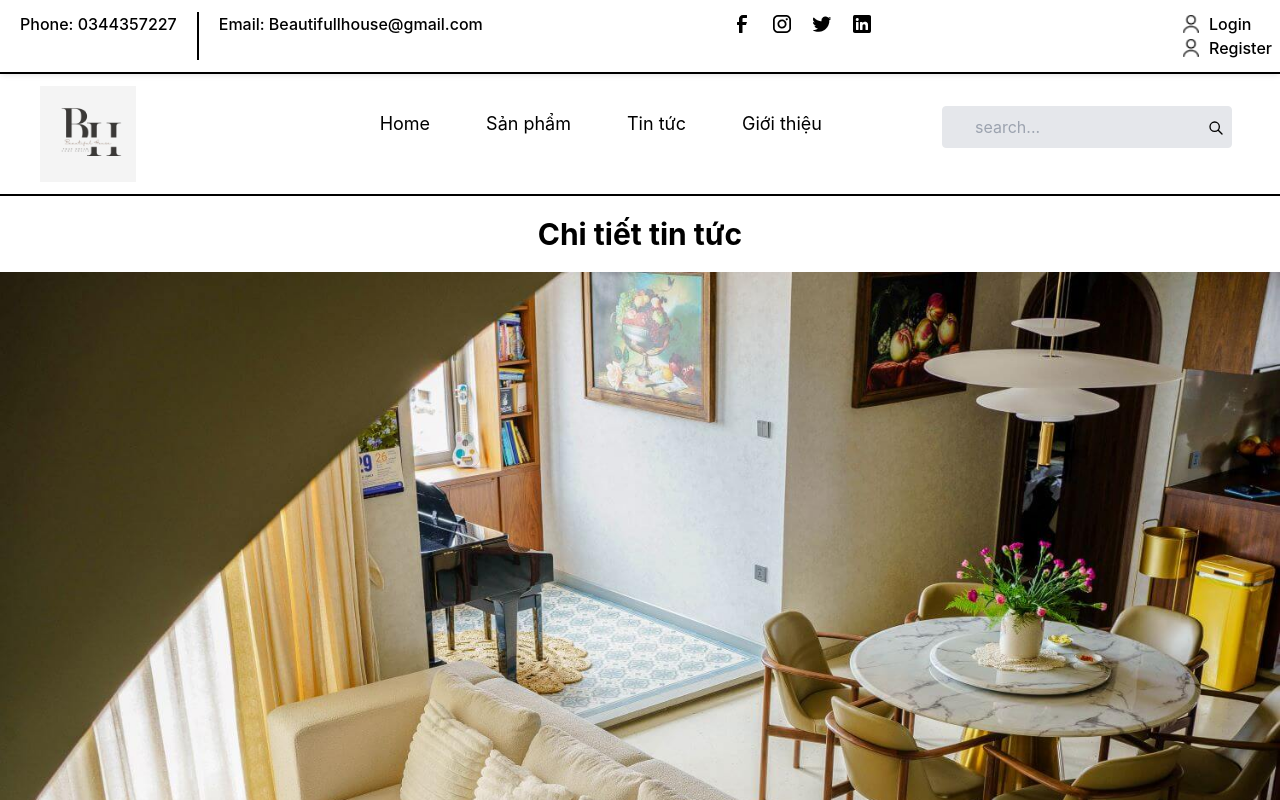
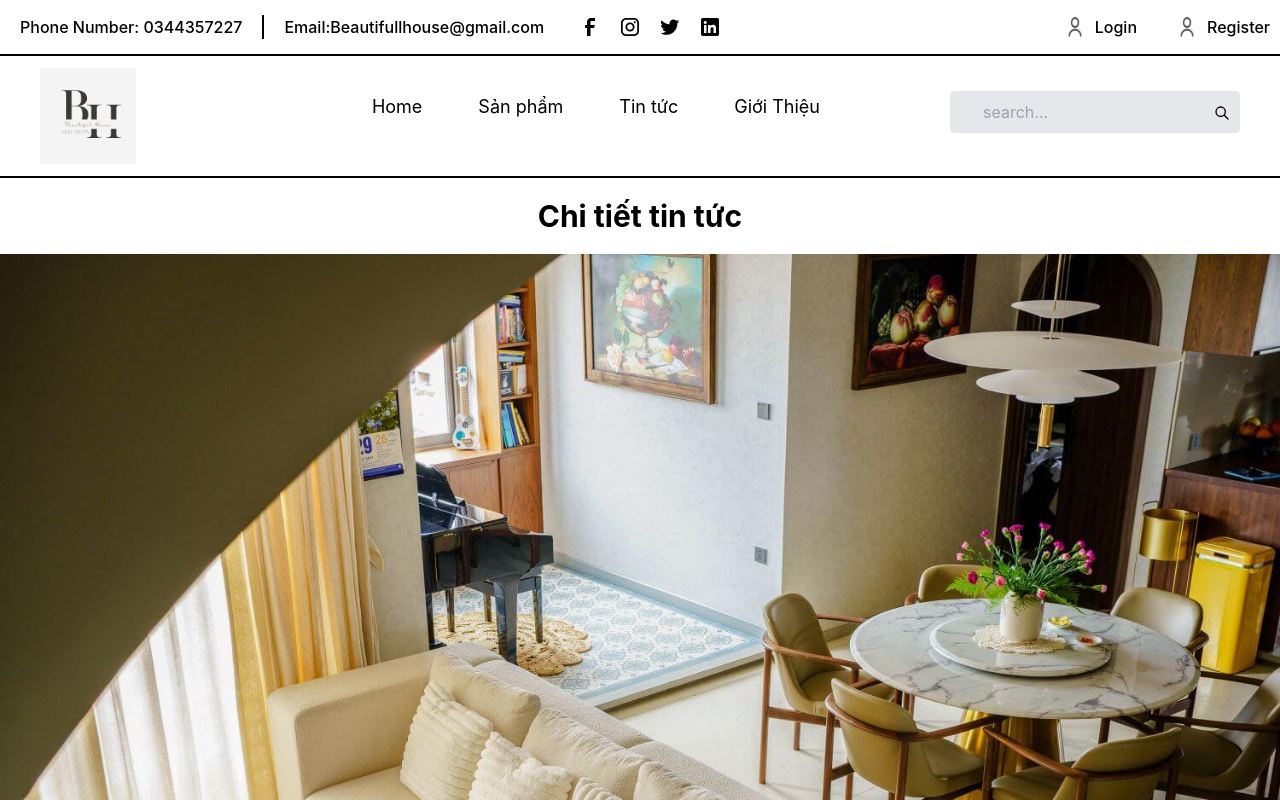
Before and after one commit to Jerry291299/FEDATN, a React (Create React App) app: page /tintuc/1 in a window 1280 px wide. Shown: the top 800 px of the page. Built offline with nearby package versions, Linux system fonts and the light colour scheme.

Commit message:
fix tin tuc và detail

```diff
--- a/src/components/Header.tsx
+++ b/src/components/Header.tsx
@@ -165,7 +165,9 @@ const Header = () => {
               <NavLink to={"/tintuc"} className="hover:border-b-2 border-black">
                 Tin tức
               </NavLink>
-              <p className="hover:border-b-2 border-black">Giới thiệu</p>
+              <NavLink to={"/gioithieu"} className="hover:border-b-2 border-black">
+                Giới Thiệu
+              </NavLink>
             </div>
 
             <div className="search px-[30px] pt-[23px]">
--- a/src/components/tintuc.tsx
+++ b/src/components/tintuc.tsx
@@ -1,4 +1,4 @@
-import { Link } from "react-router-dom";
+import { Link, NavLink, useNavigate,useParams } from "react-router-dom";
 import Facebook from "../anh/Facebook.png";
 import heart from "../anh/heart.png";
 import noti from "../anh/notification.png";
@@ -19,6 +19,8 @@ const Tintuc = () => {
         info: { role: string; email: string; id: string };
         id: string;
     } | null>(null);
+    const [isSubMenuOpen, setIsSubMenuOpen] = useState(false);
+    const Navigate = useNavigate();
 
     useEffect(() => {
         const userData = sessionStorage.getItem("user");
@@ -26,6 +28,15 @@ const Tintuc = () => {
             setUser(JSON.parse(userData));
         }
     }, []);
+    const toggleSubMenu = () => {
+        setIsSubMenuOpen(!isSubMenuOpen);
+      };
+
+      const handleLogout = () => {
+        sessionStorage.removeItem("user");
+        setUser(null);
+        Navigate("/");
+      };
 
     const articles = [
         {
@@ -50,65 +61,163 @@ const Tintuc = () => {
 
     return (
         <div className="container mx-auto w-full">
-            <header className="up py-3 flex justify-between font-medium pr-2">
+      <div className="container mx-auto w-full">
+        <div className="up py-[15px] flex justify-between font-medium pr-[10px]">
           <div className="trái flex">
-                    <p className="border-r-2 border-black px-5">Phone: 0344357227</p>
-                    <p className="px-5">Email: Beautifullhouse@gmail.com</p>
+            <p className="border-r-2 border-black px-[20px]">
+              Phone Number: 0344357227
+            </p>
+            <p className="px-[20px]">Email:Beautifullhouse@gmail.com</p>
           </div>
-                <div className="icon flex pr-20 gap-4">
-                    <img className="w-6 h-6" src={Facebook} alt="Facebook" />
-                    <img className="w-6 h-6" src={insta} alt="Instagram" />
-                    <img className="w-6 h-6" src={twitter} alt="Twitter" />
-                    <img className="w-6 h-6" src={link} alt="LinkedIn" />
+          <div className="icon flex pr-[300px] gap-4">
+            <img className="w-6 h-6" src={Facebook} alt="" />
+            <img className="w-6 h-6" src={insta} alt="" />
+            <img className="w-6 h-6" src={twitter} alt="" />
+            <img className="w-6 h-6" src={link} alt="" />
           </div>
+
           <div className="phải flex gap-3">
             {user ? (
               <div className="relative">
-                            <div className="flex items-center cursor-pointer border-2 border-black rounded-xl px-3 py-1">
-                                <img src={nguoi} alt="Profile" className="w-5 h-5" />
-                                <p className="ml-2 flex gap-2">
-                                    {user.info.email}
-                                    <img className="w-4 h-4 mt-1" src={iconarrow} alt="Arrow Icon" />
+                {/* Profile Icon and Name */}
+                <div
+                  className="flex items-center cursor-pointer border-2 border-black rounded-xl px-[10px] py-[5px]"
+                  onClick={toggleSubMenu}
+                >
+                  <img
+                    src={nguoi}
+                    alt="Profile"
+                    className="w-5 h-5"
+                  />
+                  <p className="ml-2 flex gap-2">{user?.info?.email}
+                    <img className="w-4 h-4 mt-[5px]" src={iconarrow} alt="" />
                   </p>
                 </div>
+
+                {/* Submenu */}
+                {isSubMenuOpen && (
+                  <ul className="absolute right-0 mt-2 w-48 bg-white shadow-lg rounded-md py-2 z-10">
+                    {user?.info?.role === "admin" && (
+                      <li className="hover:bg-gray-100">
+                        <Link
+                          to="/admin"
+                          className="block px-4 py-2"
+                          onClick={() => setIsSubMenuOpen(false)}
+                        >
+                          Admin
+                        </Link>
+                      </li>
+                    )}
+
+                    {(user?.info?.role === "user" || user?.info?.role === "admin") && (
+                      <>
+                        <li className="hover:bg-gray-100">
+                          <Link
+                            to={`/Cart/${user?.info?.id}`}
+                            className="block px-4 py-2"
+                            onClick={() => setIsSubMenuOpen(false)}
+                          >
+                            Xem Giỏ hàng
+                          </Link>
+                        </li>
+                        <li className="hover:bg-gray-100">
+                          <Link
+                            to="/order"
+                            className="block px-4 py-2"
+                            onClick={() => setIsSubMenuOpen(false)}
+                          >
+                            Xem Đơn hàng
+                          </Link>
+                        </li>
+                      </>
+                    )}
+
+                    <li className="hover:bg-gray-100">
+                      <button
+                        onClick={() => {
+                          handleLogout();
+                          setIsSubMenuOpen(false);
+                        }}
+                        className="block w-full text-left px-4 py-2"
+                      >
+                        Logout
+                      </button>
+                    </li>
+                  </ul>
+                )}
               </div>
             ) : (
-                        <div>
-                            <Link to={"/login"} className="flex gap-2 items-center">
-                                <img className="w-5" src={nguoi} alt="Login" />
-                                <span>Login</span>
+              <>
+                <Link to={"/login"}>
+                  <div className="flex">
+                    <img
+                      className="scale-[0.9] pl-[30px] pr-[10px]"
+                      src={nguoi}
+                      alt=""
+                    />
+                    Login
+                  </div>
                 </Link>
-                            <Link to={"/register"} className="flex gap-2 items-center">
-                                <img className="w-5" src={nguoi} alt="Register" />
-                                <span>Register</span>
+                <Link to={"/register"}>
+                  <div className="flex">
+                    <img
+                      className="scale-[0.9] pl-[30px] pr-[10px]"
+                      src={nguoi}
+                      alt=""
+                    />
+                    Register
+                  </div>
                 </Link>
-                        </div>
+              </>
             )}
           </div>
-            </header>
+        </div>
 
-            <div className="down flex justify-between border-y-2 py-3 border-black pr-2">
-                <img className="h-24 pl-10" src={logo} alt="Logo" />
-                <nav className="right flex pl-10">
-                    <div className="text flex gap-14 pt-6 pr-20 text-lg">
-                        <Link to="/" className="hover:border-b-2 border-black">Home</Link>
-                        <Link to="/products" className="hover:border-b-2 border-black">Sản phẩm</Link>
-                        <p className="hover:border-b-2 border-black">Tin tức</p>
-                        <p className="hover:border-b-2 border-black">Giới thiệu</p>
+        <div className="down flex justify-between border-y-2 py-[12px] border-black pr-[10px]">
+          <img className="h-24 pl-[40px]" src={logo} alt="" />
+          <div className="right flex pl-[30px]">
+            <div className="text flex gap-14 pt-[25px] pr-[100px] text-lg">
+              <Link to="/" className="hover:border-b-2 border-black">
+                Home
+              </Link>
+
+              <NavLink to={"/products"} className="hover:border-b-2 border-black">
+                Sản phẩm
+              </NavLink>
+
+              <NavLink to={"/tintuc"} className="hover:border-b-2 border-black">
+                Tin tức
+              </NavLink>
+              <NavLink to={"/gioithieu"} className="hover:border-b-2 border-black">
+                Giới Thiệu
+              </NavLink>
             </div>
-                    <div className="search px-10 pt-5">
+
+            <div className="search px-[30px] pt-[23px]">
               <div className="relative">
                 <input
                   type="text"
-                                className="p-2 pl-8 rounded border bg-gray-200 focus:bg-white focus:outline-none focus:ring-2 focus:ring-yellow-600 focus:border-transparent"
+                  className="p-2 pl-8 rounded border border-gray-200 bg-gray-200 focus:bg-white focus:outline-none focus:ring-2 focus:ring-yellow-600 focus:border-transparent"
                   placeholder="search..."
                 />
-                            <svg className="w-4 h-4 absolute right-2 top-3.5" xmlns="http://www.w3.org/2000/svg" fill="none" viewBox="0 0 24 24" stroke="currentColor">
-                                <path strokeLinecap="round" strokeLinejoin="round" strokeWidth={2} d="M21 21l-6-6m2-5a7 7 0 11-14 0 7 7 0 0114 0z" />
+                <svg
+                  className="w-4 h-4 absolute right-[10px] top-3.5"
+                  xmlns="http://www.w3.org/2000/svg"
+                  fill="none"
+                  viewBox="0 0 24 24"
+                  stroke="currentColor"
+                >
+                  <path
+                    strokeLinecap="round"
+                    strokeLinejoin="round"
+                    strokeWidth={2}
+                    d="M21 21l-6-6m2-5a7 7 0 11-14 0 7 7 0 0114 0z"
+                  />
                 </svg>
               </div>
             </div>
-                </nav>
+          </div>
+        </div>
       </div>
 
             <main className="container mx-auto my-5">
--- a/src/components/tintucdetail.tsx
+++ b/src/components/tintucdetail.tsx
@@ -1,4 +1,5 @@
-import { useParams, Link } from "react-router-dom";
+
+import { Link, NavLink, useNavigate,useParams } from "react-router-dom";
 import { useEffect, useState } from "react";
 import Facebook from "../anh/Facebook.png";
 import heart from "../anh/heart.png";
@@ -22,7 +23,15 @@ const TintucDetail = () => {
         { id: "3", title: "Không gian phòng ngủ kết hợp nội thất từ vật liệu da và gỗ", content: "Góc vườn yên tĩnh xanh mát trên tầng thượng ngôi nhà", image: canho2 },
     ];
     const article = articles.find(article => article.id === id);
+      const [isSubMenuOpen, setIsSubMenuOpen] = useState(false);
+      const Navigate = useNavigate();
 
+      useEffect(() => {
+        const userData = sessionStorage.getItem("user");
+        if (userData) {
+          setUser(JSON.parse(userData));
+        }
+      }, []);
     const [user, setUser] = useState<{
         info: { role: string; email: string; id: string };
         id: string;
@@ -34,68 +43,176 @@ const TintucDetail = () => {
             setUser(JSON.parse(userData));
         }
     }, []);
+    const toggleSubMenu = () => {
+        setIsSubMenuOpen(!isSubMenuOpen);
+      };
+
+      const handleLogout = () => {
+        sessionStorage.removeItem("user");
+        setUser(null);
+        Navigate("/");
+      };
+
 
     return (
         <>
-            <header className="up py-3 flex justify-between font-medium pr-2 bg-white shadow-md">
+                  <div className="container mx-auto w-full">
+        <div className="up py-[15px] flex justify-between font-medium pr-[10px]">
           <div className="trái flex">
-                    <p className="border-r-2 border-black px-5">Phone: 0344357227</p>
-                    <p className="px-5">Email: Beautifullhouse@gmail.com</p>
+            <p className="border-r-2 border-black px-[20px]">
+              Phone Number: 0344357227
+            </p>
+            <p className="px-[20px]">Email:Beautifullhouse@gmail.com</p>
           </div>
-                <div className="icon flex pr-20 gap-4">
-                    <img className="w-6 h-6 cursor-pointer" src={Facebook} alt="Facebook" />
-                    <img className="w-6 h-6 cursor-pointer" src={insta} alt="Instagram" />
-                    <img className="w-6 h-6 cursor-pointer" src={twitter} alt="Twitter" />
-                    <img className="w-6 h-6 cursor-pointer" src={link} alt="LinkedIn" />
+          <div className="icon flex pr-[300px] gap-4">
+            <img className="w-6 h-6" src={Facebook} alt="" />
+            <img className="w-6 h-6" src={insta} alt="" />
+            <img className="w-6 h-6" src={twitter} alt="" />
+            <img className="w-6 h-6" src={link} alt="" />
           </div>
+
           <div className="phải flex gap-3">
             {user ? (
               <div className="relative">
-                            <div className="flex items-center cursor-pointer border-2 border-black rounded-xl px-3 py-1">
-                                <img src={nguoi} alt="Profile" className="w-5 h-5" />
-                                <p className="ml-2 flex gap-2">
-                                    {user.info.email}
-                                    <img className="w-4 h-4 mt-1" src={iconarrow} alt="Arrow Icon" />
+                {/* Profile Icon and Name */}
+                <div
+                  className="flex items-center cursor-pointer border-2 border-black rounded-xl px-[10px] py-[5px]"
+                  onClick={toggleSubMenu}
+                >
+                  <img
+                    src={nguoi}
+                    alt="Profile"
+                    className="w-5 h-5"
+                  />
+                  <p className="ml-2 flex gap-2">{user?.info?.email}
+                    <img className="w-4 h-4 mt-[5px]" src={iconarrow} alt="" />
                   </p>
                 </div>
+
+                {/* Submenu */}
+                {isSubMenuOpen && (
+                  <ul className="absolute right-0 mt-2 w-48 bg-white shadow-lg rounded-md py-2 z-10">
+                    {user?.info?.role === "admin" && (
+                      <li className="hover:bg-gray-100">
+                        <Link
+                          to="/admin"
+                          className="block px-4 py-2"
+                          onClick={() => setIsSubMenuOpen(false)}
+                        >
+                          Admin
+                        </Link>
+                      </li>
+                    )}
+
+                    {(user?.info?.role === "user" || user?.info?.role === "admin") && (
+                      <>
+                        <li className="hover:bg-gray-100">
+                          <Link
+                            to={`/Cart/${user?.info?.id}`}
+                            className="block px-4 py-2"
+                            onClick={() => setIsSubMenuOpen(false)}
+                          >
+                            Xem Giỏ hàng
+                          </Link>
+                        </li>
+                        <li className="hover:bg-gray-100">
+                          <Link
+                            to="/order"
+                            className="block px-4 py-2"
+                            onClick={() => setIsSubMenuOpen(false)}
+                          >
+                            Xem Đơn hàng
+                          </Link>
+                        </li>
+                      </>
+                    )}
+
+                    <li className="hover:bg-gray-100">
+                      <button
+                        onClick={() => {
+                          handleLogout();
+                          setIsSubMenuOpen(false);
+                        }}
+                        className="block w-full text-left px-4 py-2"
+                      >
+                        Logout
+                      </button>
+                    </li>
+                  </ul>
+                )}
               </div>
             ) : (
-                        <div>
-                            <Link to={"/login"} className="flex gap-2 items-center">
-                                <img className="w-5" src={nguoi} alt="Login" />
-                                <span>Login</span>
+              <>
+                <Link to={"/login"}>
+                  <div className="flex">
+                    <img
+                      className="scale-[0.9] pl-[30px] pr-[10px]"
+                      src={nguoi}
+                      alt=""
+                    />
+                    Login
+                  </div>
                 </Link>
-                            <Link to={"/register"} className="flex gap-2 items-center">
-                                <img className="w-5" src={nguoi} alt="Register" />
-                                <span>Register</span>
+                <Link to={"/register"}>
+                  <div className="flex">
+                    <img
+                      className="scale-[0.9] pl-[30px] pr-[10px]"
+                      src={nguoi}
+                      alt=""
+                    />
+                    Register
+                  </div>
                 </Link>
-                        </div>
+              </>
             )}
           </div>
-            </header>
+        </div>
 
-            <div className="down flex justify-between border-y-2 py-3 border-black pr-2">
-                <img className="h-24 pl-10" src={logo} alt="Logo" />
-                <nav className="right flex pl-10">
-                    <div className="text flex gap-14 pt-6 pr-20 text-lg">
-                        <Link to="/" className="hover:border-b-2 border-black">Home</Link>
-                        <Link to="/products" className="hover:border-b-2 border-black">Sản phẩm</Link>
-                        <p className="hover:border-b-2 border-black">Tin tức</p>
-                        <p className="hover:border-b-2 border-black">Giới thiệu</p>
+        <div className="down flex justify-between border-y-2 py-[12px] border-black pr-[10px]">
+          <img className="h-24 pl-[40px]" src={logo} alt="" />
+          <div className="right flex pl-[30px]">
+            <div className="text flex gap-14 pt-[25px] pr-[100px] text-lg">
+              <Link to="/" className="hover:border-b-2 border-black">
+                Home
+              </Link>
+
+              <NavLink to={"/products"} className="hover:border-b-2 border-black">
+                Sản phẩm
+              </NavLink>
+
+              <NavLink to={"/tintuc"} className="hover:border-b-2 border-black">
+                Tin tức
+              </NavLink>
+              <NavLink to={"/gioithieu"} className="hover:border-b-2 border-black">
+                Giới Thiệu
+              </NavLink>
             </div>
-                    <div className="search px-10 pt-5">
+
+            <div className="search px-[30px] pt-[23px]">
               <div className="relative">
                 <input
                   type="text"
-                                className="p-2 pl-8 rounded border bg-gray-200 focus:bg-white focus:outline-none focus:ring-2 focus:ring-yellow-600 focus:border-transparent"
+                  className="p-2 pl-8 rounded border border-gray-200 bg-gray-200 focus:bg-white focus:outline-none focus:ring-2 focus:ring-yellow-600 focus:border-transparent"
                   placeholder="search..."
                 />
-                            <svg className="w-4 h-4 absolute right-2 top-3.5" xmlns="http://www.w3.org/2000/svg" fill="none" viewBox="0 0 24 24" stroke="currentColor">
-                                <path strokeLinecap="round" strokeLinejoin="round" strokeWidth={2} d="M21 21l-6-6m2-5a7 7 0 11-14 0 7 7 0 0114 0z" />
+                <svg
+                  className="w-4 h-4 absolute right-[10px] top-3.5"
+                  xmlns="http://www.w3.org/2000/svg"
+                  fill="none"
+                  viewBox="0 0 24 24"
+                  stroke="currentColor"
+                >
+                  <path
+                    strokeLinecap="round"
+                    strokeLinejoin="round"
+                    strokeWidth={2}
+                    d="M21 21l-6-6m2-5a7 7 0 11-14 0 7 7 0 0114 0z"
+                  />
                 </svg>
               </div>
             </div>
-                </nav>
+          </div>
+        </div>
       </div>
 
             <div className="container mx-auto my-5">
```
Lines whose indentation alone changed are shown as unchanged.
